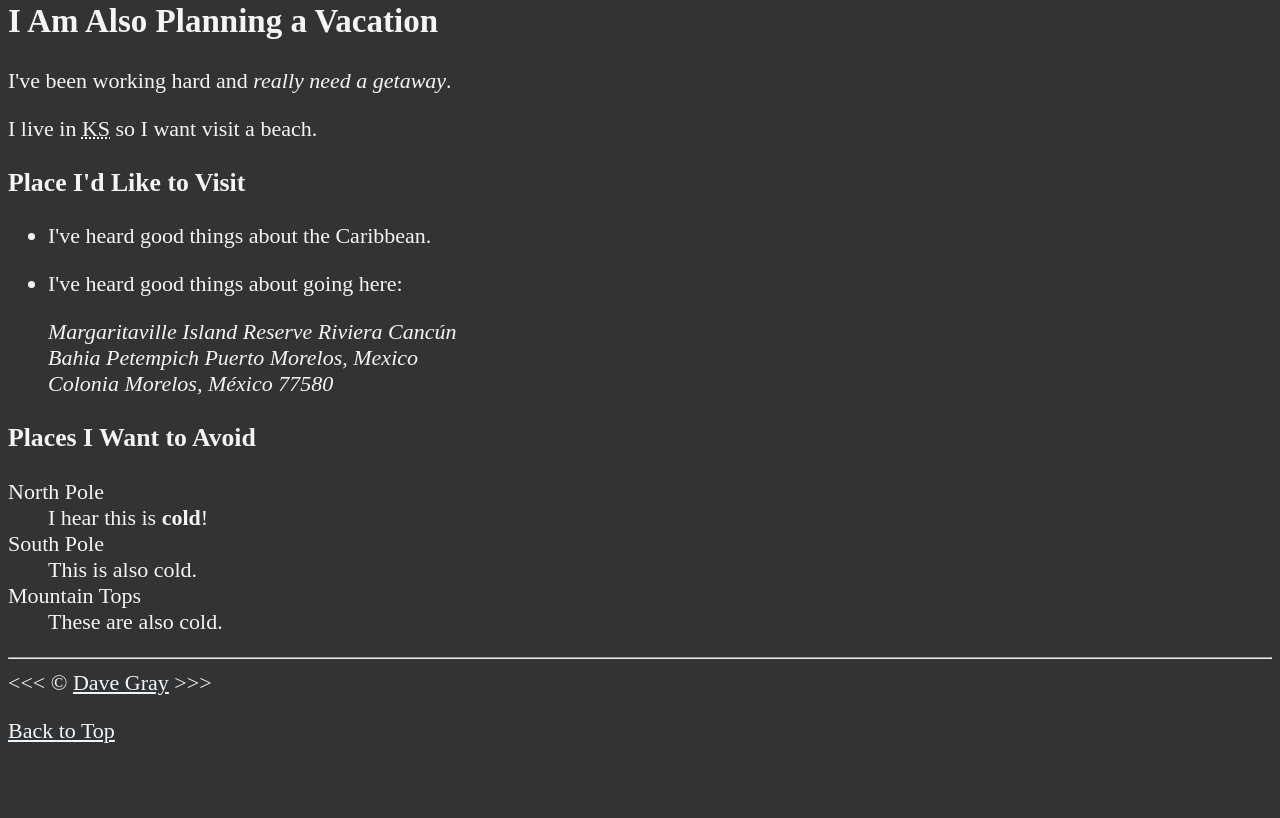
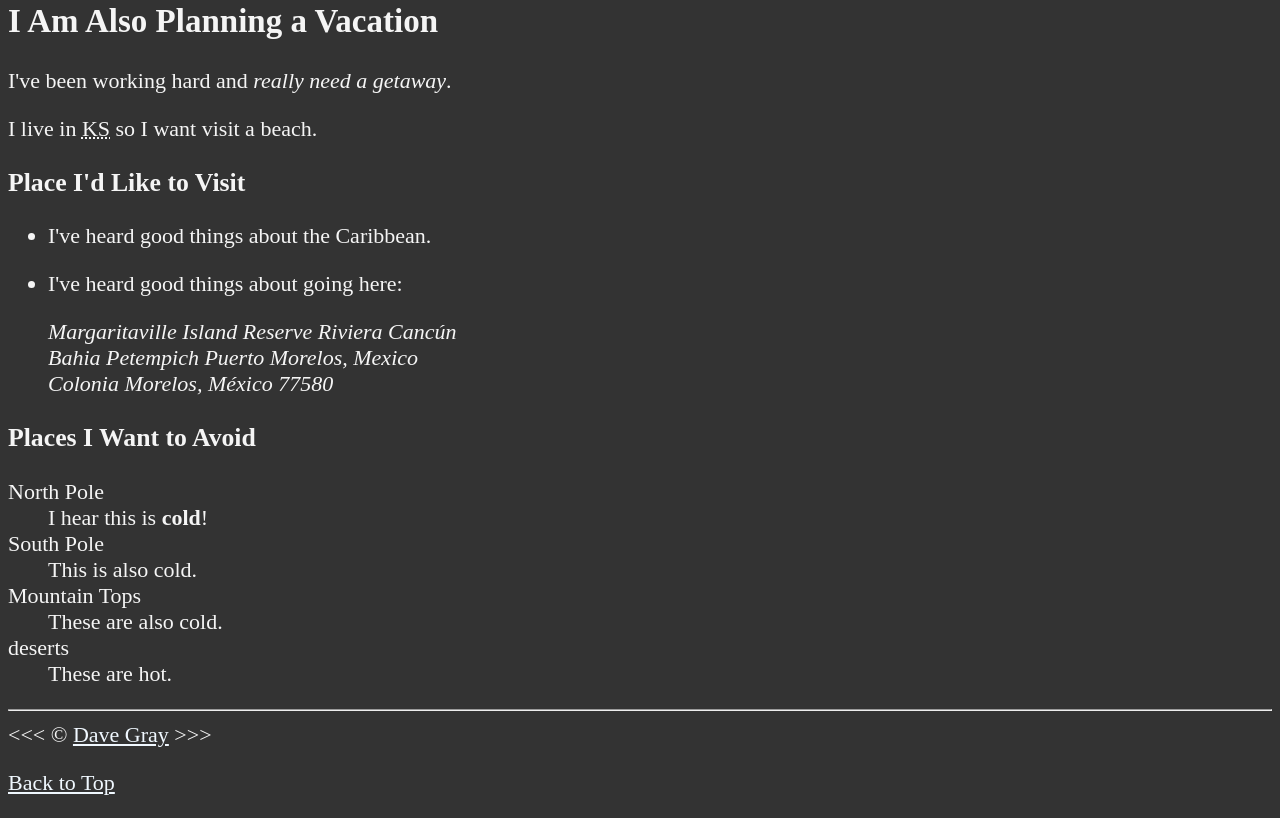
Before and after one commit to jimbo9943/Git_Code_Playground, a plain HTML site: page index.html in a window 1280 px wide. Shown: the part 719-1537 px from the top of the page. Before the commit the page ends 1485 px from the top, so only its background shows below. Drawn offline with Linux system fonts and the light colour scheme.

Commit message:
index file changed

```diff
--- a/index.html
+++ b/index.html
@@ -76,6 +76,9 @@
 
             <dt>Mountain Tops</dt>
             <dd>These are also cold.</dd>
+
+            <dt>deserts</dt>
+            <dd>These are hot.</dd>
         </dl>
     </section>
 
```
